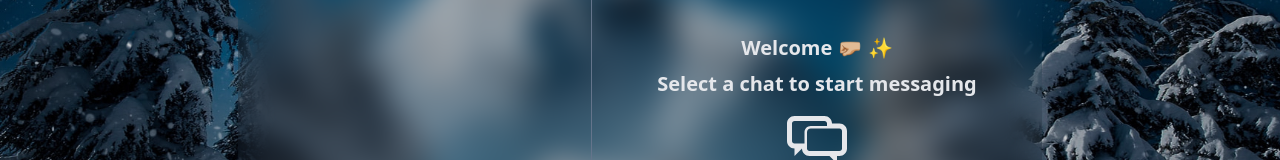
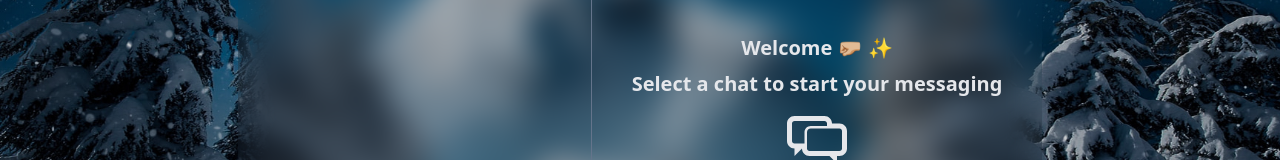
Before and after one commit to GeeekySouro003/ChatNet, a React (Vite) app in the folder frontend/frontend/: page / in a window 1280 px wide. Shown: the part 300-460 px from the top of the page. Built offline with nearby package versions, Linux system fonts and the light colour scheme; no server answers; sample sign-in values are in the browser's storage.

Commit message:
Fixed the two way communication bugs

```diff
--- a/frontend/frontend/src/components/sidebar/messages/MessageContainer.jsx
+++ b/frontend/frontend/src/components/sidebar/messages/MessageContainer.jsx
@@ -47,7 +47,7 @@ const {authUser} =useAuthContext();
             <div className='px-4 text-center sm:text-lg md:text-xl text-gray-200 font-semibold flex flex-col
             items-center gap-2'>
                 <p>Welcome 🤛🏼 {authUser.fullName}✨</p>
-                <p>Select a chat to start messaging</p>
+                <p>Select a chat to start your messaging</p>
                 <TiMessages className='text-3xl md:text-6xl text-center' />
             </div>
         </div>
```
Also changed, not shown: 1 other file (tests, documents, lock files or other folders).
